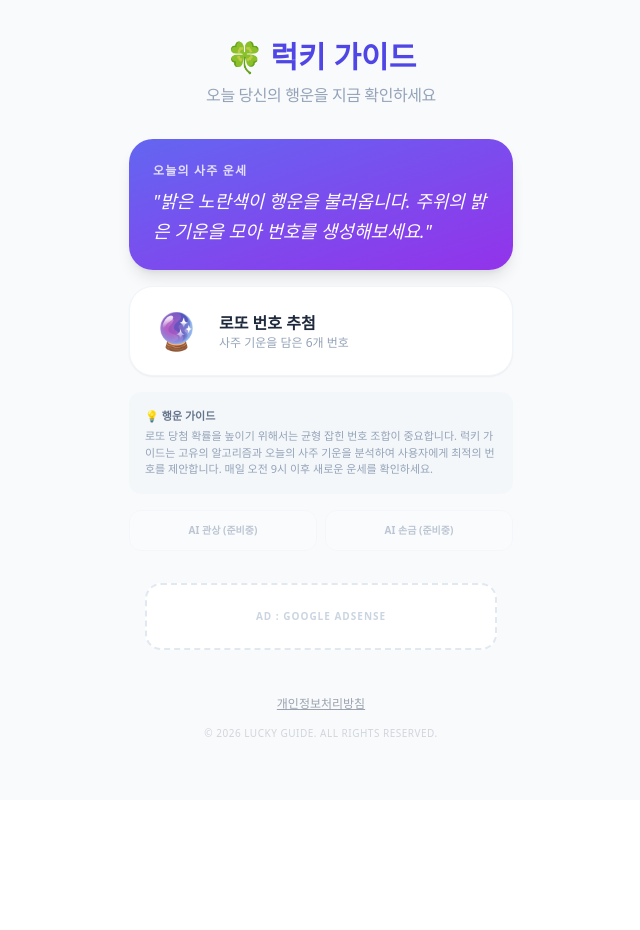
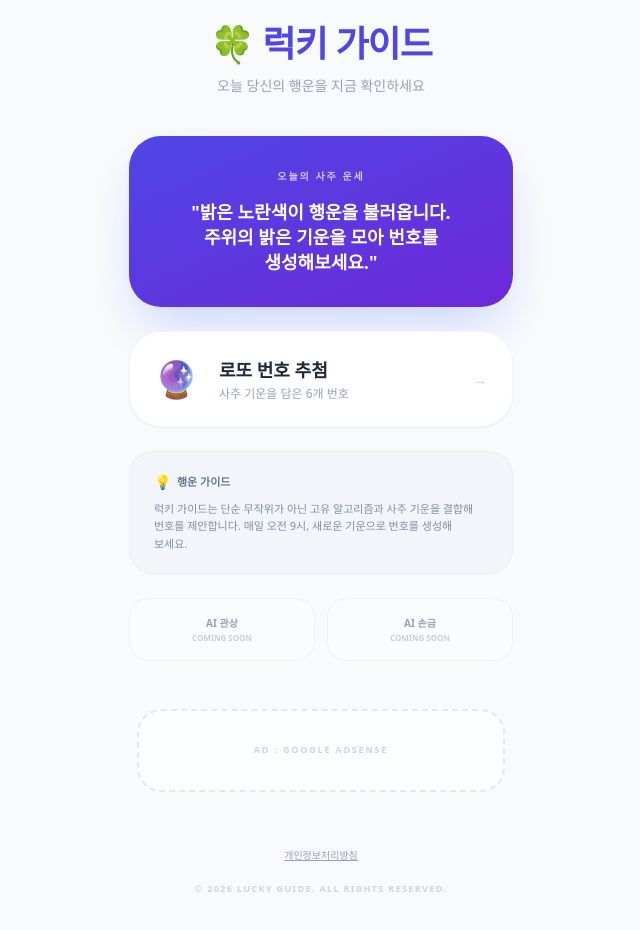
Before and after one commit to cookiekuki0204/lucky-guide, a React (Create React App) app: page / in a window 1280 px wide. Shown: the top 930 px of the page, without its empty margins (319-959 px from the left). Before the commit the page ends 800 px from the top, so only its background shows below. Built offline with nearby package versions, Linux system fonts and the light colour scheme.

Commit message:
share 기능추가

```diff
--- a/src/App.js
+++ b/src/App.js
@@ -8,63 +8,72 @@ function App() {
   const [fortune, setFortune] = useState('');
 
   useEffect(() => {
-    // 의존성 에러를 피하기 위해 리스트를 useEffect 안으로 이동했습니다.
     const fortuneList = [
-      "오늘은 금전운이 북쪽에서 들어오는 날입니다. 차분한 마음으로 번호를 고르세요.",
-      "밝은 노란색이 행운을 불러옵니다. 주위의 밝은 기운을 모아 번호를 생성해보세요.",
-      "기다리던 소식이 들려올 수 있는 길조가 보입니다. 직감을 믿고 번호를 선택하세요.",
-      "오늘은 인내심이 필요한 날입니다. 서두르지 말고 천천히 행운을 기다려보세요.",
-      "주변 사람과의 화합이 행운의 열쇠입니다. 함께 번호를 공유해보는 것도 좋습니다."
+      "오늘은 금전운이 북쪽에서 들어오는 날입니다.\n차분한 마음으로 번호를 고르세요.",
+      "밝은 노란색이 행운을 불러옵니다.\n주위의 밝은 기운을 모아 번호를 생성해보세요.",
+      "기다리던 소식이 들려올 수 있는 길조가 보입니다.\n직감을 믿고 번호를 선택하세요.",
+      "오늘은 인내심이 필요한 날입니다.\n서두르지 말고 천천히 행운을 기다려보세요.",
+      "주변 사람과의 화합이 행운의 열쇠입니다.\n함께 번호를 공유해보는 것도 좋습니다."
     ];
-
     const today = new Date().getDate();
     setFortune(fortuneList[today % fortuneList.length]);
   }, []);
 
   if (view === 'privacy') {
     return (
-      <div className="min-h-screen bg-slate-50 p-6 flex flex-col items-center">
+      <div className="min-h-screen bg-slate-50 p-6 flex flex-col items-center font-sans">
         <div className="w-full max-w-2xl">
-          <button onClick={() => setView('main')} className="mb-6 px-4 py-2 bg-slate-200 hover:bg-slate-300 rounded-lg text-slate-700 text-sm font-bold transition-colors">← 돌아가기</button>
-          <div className="bg-white rounded-3xl shadow-xl p-4"><Privacy /></div>
+          <button onClick={() => setView('main')} className="mb-6 px-4 py-2 bg-slate-200 hover:bg-slate-300 rounded-xl text-slate-700 text-sm font-bold transition-all active:scale-95">← 돌아가기</button>
+          <div className="bg-white rounded-[2.5rem] shadow-xl p-8"><Privacy /></div>
         </div>
       </div>
     );
   }
 
   return (
-    <div className="min-h-screen bg-slate-50 flex flex-col items-center justify-center p-4">
+    <div className="min-h-screen bg-slate-50 flex flex-col items-center justify-center p-6 font-sans text-slate-900 leading-relaxed">
       {view === 'main' ? (
-        <div className="w-full max-w-sm space-y-4 animate-in fade-in">
-          <div className="text-center mb-8 px-4">
-            <h1 className="text-3xl font-black text-indigo-600 mb-2">🍀 럭키 가이드</h1>
-            <p className="text-slate-400 font-medium tracking-tight">오늘 당신의 행운을 지금 확인하세요</p>
+        <div className="w-full max-w-sm space-y-6 animate-in fade-in slide-in-from-bottom-4 duration-700">
+          <div className="text-center mb-10">
+            <h1 className="text-4xl font-black text-indigo-600 mb-3 tracking-tight">🍀 럭키 가이드</h1>
+            <p className="text-slate-400 font-medium text-sm">오늘 당신의 행운을 지금 확인하세요</p>
           </div>
 
-          <div className="bg-gradient-to-br from-indigo-500 to-purple-600 p-6 rounded-[1.5rem] shadow-lg text-white mb-6">
-            <h3 className="text-xs font-bold opacity-80 mb-2 uppercase tracking-widest">오늘의 사주 운세</h3>
-            <p className="text-lg font-medium leading-relaxed italic">"{fortune}"</p>
+          {/* 운세 카드: 가독성 및 정렬 개선 */}
+          <div className="bg-gradient-to-br from-indigo-600 to-violet-700 p-8 rounded-[2rem] shadow-2xl shadow-indigo-200 text-white text-center">
+            <h3 className="text-[10px] font-bold opacity-70 mb-4 uppercase tracking-[0.2em]">오늘의 사주 운세</h3>
+            <p className="text-lg font-bold leading-snug whitespace-pre-line break-keep">
+              "{fortune}"
+            </p>
           </div>
 
-          <button onClick={() => setView('lotto')} className="w-full bg-white p-6 rounded-[1.5rem] shadow-sm border border-slate-100 flex items-center gap-5 hover:shadow-md transition-all group">
-            <span className="text-4xl group-hover:scale-110 transition-transform">🔮</span>
-            <div className="text-left">
-              <h3 className="font-bold text-slate-800">로또 번호 추첨</h3>
-              <p className="text-slate-400 text-xs">사주 기운을 담은 6개 번호</p>
+          <button onClick={() => setView('lotto')} className="w-full bg-white p-6 rounded-[2rem] shadow-sm border border-slate-100 flex items-center justify-between hover:shadow-xl hover:-translate-y-1 transition-all group active:scale-95">
+            <div className="flex items-center gap-5 text-left">
+              <span className="text-4xl group-hover:rotate-12 transition-transform">🔮</span>
+              <div>
+                <h3 className="font-bold text-lg text-slate-800">로또 번호 추첨</h3>
+                <p className="text-slate-400 text-xs mt-0.5">사주 기운을 담은 6개 번호</p>
+              </div>
             </div>
+            <span className="text-slate-300 font-bold ml-2">→</span>
           </button>
 
-          <div className="p-4 text-[11px] text-slate-400 leading-normal bg-slate-100/50 rounded-xl">
-            <p className="font-bold mb-1 text-slate-500">💡 행운 가이드</p>
-            로또 당첨 확률을 높이기 위해서는 균형 잡힌 번호 조합이 중요합니다. 럭키 가이드는 고유의 알고리즘과 오늘의 사주 기운을 분석하여 사용자에게 최적의 번호를 제안합니다. 매일 오전 9시 이후 새로운 운세를 확인하세요.
+          {/* 정보성 텍스트 보강 */}
+          <div className="px-6 py-5 bg-slate-100/80 rounded-[1.5rem] border border-slate-200/50">
+            <p className="text-[11px] font-bold mb-2 text-slate-500 flex items-center gap-1.5">
+              <span className="text-sm">💡</span> 행운 가이드
+            </p>
+            <p className="text-[11px] text-slate-500 leading-relaxed break-keep opacity-80">
+              럭키 가이드는 단순 무작위가 아닌 고유 알고리즘과 사주 기운을 결합해 번호를 제안합니다. 매일 오전 9시, 새로운 기운으로 번호를 생성해 보세요.
+            </p>
           </div>
 
-          <div className="flex gap-2">
-            <div className="flex-1 bg-white/50 p-3 rounded-xl border border-slate-100 text-center opacity-60">
-              <p className="text-[10px] font-bold text-slate-400">AI 관상 (준비중)</p>
+          <div className="flex gap-3">
+            <div className="flex-1 bg-white/40 p-4 rounded-[1.2rem] border border-slate-200/50 text-center">
+              <p className="text-[10px] font-bold text-slate-400">AI 관상 <span className="text-[8px] block opacity-50 uppercase">Coming Soon</span></p>
             </div>
-            <div className="flex-1 bg-white/50 p-3 rounded-xl border border-slate-100 text-center opacity-60">
-              <p className="text-[10px] font-bold text-slate-400">AI 손금 (준비중)</p>
+            <div className="flex-1 bg-white/40 p-4 rounded-[1.2rem] border border-slate-200/50 text-center">
+              <p className="text-[10px] font-bold text-slate-400">AI 손금 <span className="text-[8px] block opacity-50 uppercase">Coming Soon</span></p>
             </div>
           </div>
         </div>
@@ -72,15 +81,16 @@ function App() {
         <Lotto onBack={() => setView('main')} />
       )}
 
-      <div className="mt-8 w-full max-w-sm px-4">
-        <div className="bg-white border-2 border-dashed border-slate-200 rounded-2xl p-6 text-center text-slate-300 font-bold text-[10px] tracking-widest uppercase">
+      {/* 광고 영역 */}
+      <div className="mt-12 w-full max-w-sm px-2">
+        <div className="bg-white/50 border-2 border-dashed border-slate-200 rounded-[1.5rem] py-8 text-center text-slate-300 font-bold text-[9px] tracking-[0.2em] uppercase">
           AD : Google AdSense
         </div>
       </div>
 
-      <footer className='mt-10 mb-5 text-center'>
-        <button onClick={() => setView('privacy')} className='text-xs text-gray-400 underline hover:text-gray-600 transition-colors'>개인정보처리방침</button>
-        <p className="text-[10px] text-gray-300 mt-3 tracking-wider font-medium uppercase">© 2026 LUCKY GUIDE. ALL RIGHTS RESERVED.</p>
+      <footer className='mt-12 mb-6 text-center space-y-4'>
+        <button onClick={() => setView('privacy')} className='text-[10px] text-slate-400 underline hover:text-indigo-500 transition-colors font-medium'>개인정보처리방침</button>
+        <p className="text-[9px] text-slate-300 tracking-[0.15em] font-semibold uppercase">© 2026 LUCKY GUIDE. ALL RIGHTS RESERVED.</p>
       </footer>
     </div>
   );
```
Also changed, not shown: src/components/Lotto.js (+70 -11 lines).
